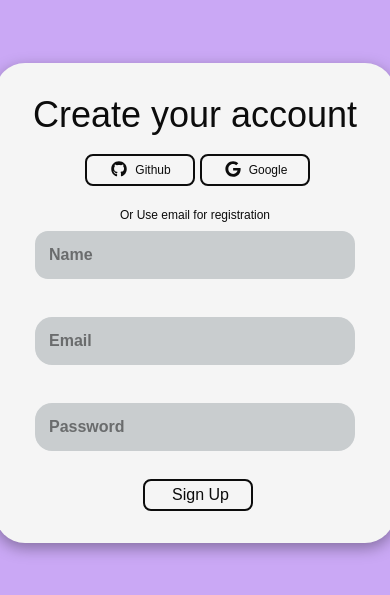
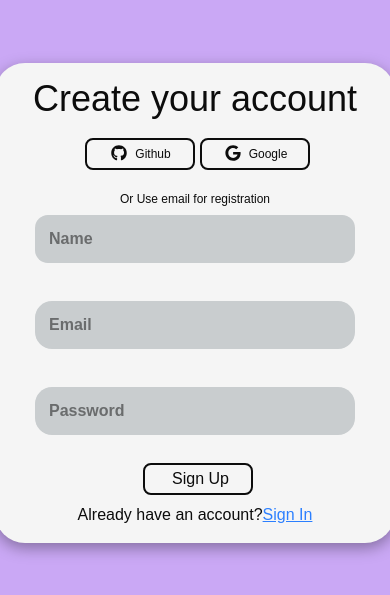
Before and after one commit to Anmol-Deep-Singh/React_Auth_Ts, a React app in the folder Frontend/: page /auth in a window 390 px wide. Shown: the part 119-714 px from the top of the page. Built offline with nearby package versions, Linux system fonts and the light colour scheme; the HTML template or start-up script is replaced by a standard one.

Commit message:
Auth 100% complete

```diff
--- a/Frontend/src/components/AuthCard.tsx
+++ b/Frontend/src/components/AuthCard.tsx
@@ -20,11 +20,12 @@ const baseSchema = z.object({
   password: z.string().min(6, "Password must be at least 6 characters"),
 });
 
-type AuthCardProp = {
-  Auth?: string;
+type AuthCardProps = {
+  Auth: "SignIn" | "SignUp";
+    SetAuth: React.Dispatch<React.SetStateAction<"SignIn" | "SignUp">>
 };
 
-const AuthCard: React.FC<AuthCardProp> = ({ Auth }) => {
+const AuthCard: React.FC<AuthCardProps> = ({ Auth,SetAuth }: AuthCardProps) => {
   const navigate = useNavigate();
   const inputRefs = useRef([
     useRef<HTMLInputElement>(null),
@@ -225,6 +226,12 @@ const AuthCard: React.FC<AuthCardProp> = ({ Auth }) => {
         color={"var(--main1)"}
         text={Auth === 'SignUp' ? "Sign Up" : "Sign In"}
       />
+      <h3 className="block md:hidden mt-2">
+        {Auth === "SignUp" ?"Already have an account?":"Don't have an account "}
+        <button type="button" className="underline text-blue-500" onClick={Auth === "SignUp" ? () => SetAuth("SignIn") : () => SetAuth("SignUp")}>
+          {Auth === "SignUp" ? "Sign In" : "Sign Up"}
+        </button>
+      </h3>
     </form>
   )
 }
--- a/Frontend/src/pages/Auth.tsx
+++ b/Frontend/src/pages/Auth.tsx
@@ -30,7 +30,8 @@ const Auth = () => {
               onClick={Auth === "SignUp" ? () => SetAuth("SignIn") : () => SetAuth("SignUp")}
             />
           </div>
-          <AuthCard Auth={Auth} />
+          <AuthCard Auth={Auth} SetAuth={SetAuth} />
+
         </div>
       </div>
     </>
```
